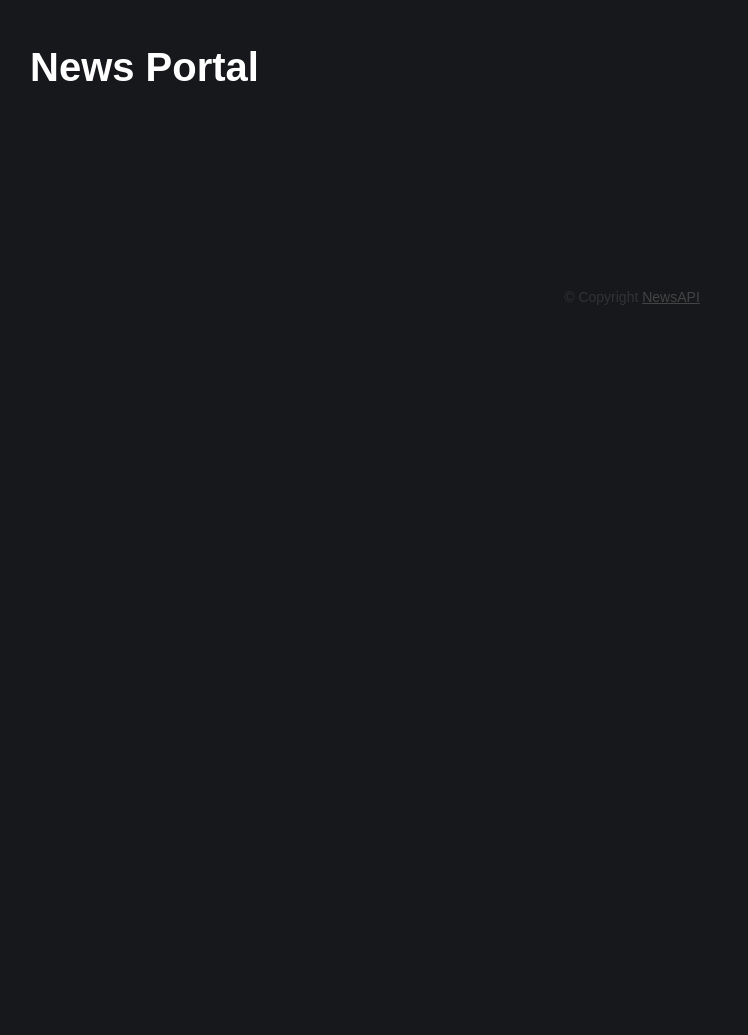
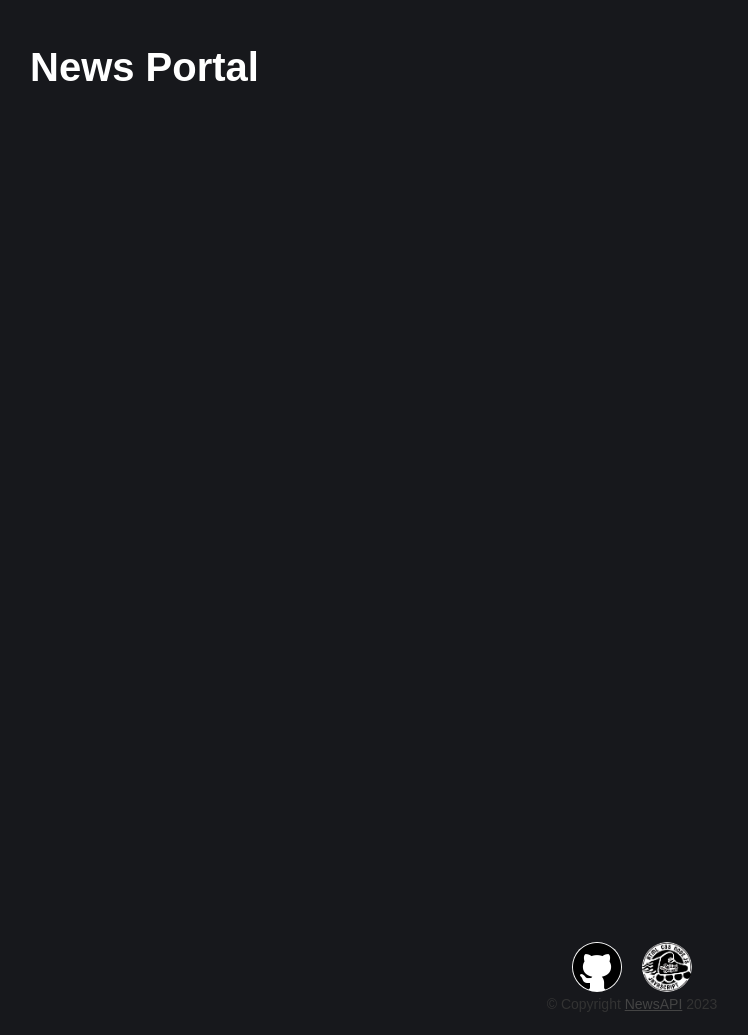
Before and after one commit to KrKate/migration-to-ts, a website built with webpack: page migration-to-ts/src/index.html in a window 1280 px wide. Shown: the whole page, without its empty margins (8-756 px from the left). Before the commit the page ends 800 px from the top, so only its background shows below. Built offline with nearby package versions, Linux system fonts and the light colour scheme; no server answers.

Commit message:
feat: add styles

```diff
--- a/migration-to-ts/package.json
+++ b/migration-to-ts/package.json
@@ -29,6 +29,7 @@
         "eslint-plugin-import": "^2.23.3",
         "eslint-plugin-prettier": "^3.4.0",
         "eslint-webpack-plugin": "^4.0.1",
+        "html-loader": "^4.2.0",
         "html-webpack-plugin": "^5.2.0",
         "prettier": "2.2.1",
         "style-loader": "^2.0.0",
--- a/migration-to-ts/src/components/controller/loader.ts
+++ b/migration-to-ts/src/components/controller/loader.ts
@@ -8,7 +8,6 @@ enum ErrorStatus {
 class Loader {
     readonly baseLink: string;
 
-    // Типы расширения (urlOptions) можно создавать только из типов объектов, options нельзя присвоить просто string
     readonly options: { apiKey: string };
 
     constructor(baseLink: string, options: {readonly apiKey: string }) {
--- a/migration-to-ts/src/components/view/news/news.ts
+++ b/migration-to-ts/src/components/view/news/news.ts
@@ -3,7 +3,7 @@ import {NewsType} from '../../../types/index'
 
 type NewsPick = Pick<NewsType, 'title' | 'description' | 'url' | 'urlToImage' | 'author' | 'name' | 'publishedAt'>;
 
-// https://newsapi.org/docs/endpoints/top-headlines
+
 class News {
     public draw(data: NewsPick[]): void {
         const news = data.length >= 10 ? data.filter((_item: NewsPick, idx: number) => idx < 10) : data;
--- a/migration-to-ts/src/components/view/sources/sources.css
+++ b/migration-to-ts/src/components/view/sources/sources.css
@@ -1,9 +1,11 @@
 .sources {
     display: flex;
-    flex-wrap: nowrap;
-    width: 100%;
-    height: 120px;
-    overflow: auto;
+    justify-content: center;
+    align-items: flex-end;
+    flex-wrap: wrap;
+    width: 45%;
+    height: 100vh;
+    overflow-y: scroll;
     align-items: center;
     font: 300 1em 'Fira Sans', sans-serif;
 }
@@ -32,3 +34,11 @@
     font-weight: 400;
     white-space: nowrap;
 }
+
+@media (max-width:860px) {
+    .sources {
+       width: 100%;
+       height: 130px;
+       overflow-y: scroll ;
+    }
+}
--- a/migration-to-ts/src/global.css
+++ b/migration-to-ts/src/global.css
@@ -13,11 +13,16 @@ header h1 {
     font-weight: 800;
 }
 
+main {
+    display: flex;
+}
+
 footer {
     height: 100px;
     display: flex;
     align-items: center;
     justify-content: center;
+    flex-direction: column;
 }
 footer .copyright {
     font-size: 14px;
@@ -33,3 +38,28 @@ footer .copyright a:hover {
 footer .copyright:before {
     content: '©';
 }
+
+.footer-github {
+    width: 50px;
+    height: 50px;
+    border-radius: 50px;
+    margin: 0 10px;
+    background-color: #fff;
+}
+
+.footer-rsschool {
+    width: 50px;
+    height: 50px;
+    border-radius: 50px;
+    margin: 0 10px;
+}
+.links {
+    display: flex;
+    justify-content: center;
+    align-items: center;
+}
+ @media (max-width:860px) {
+    main {
+       flex-direction: column;
+    }
+}
--- a/migration-to-ts/src/index.html
+++ b/migration-to-ts/src/index.html
@@ -5,6 +5,7 @@
         <meta name="viewport" content="width=device-width, initial-scale=1.0" />
         <meta http-equiv="X-UA-Compatible" content="ie=edge" />
         <title>NewsPortal</title>
+        <link rel="icon" href="../src/img/favicon.png"/>
     </head>
     <body>
         <header>
@@ -15,9 +16,13 @@
             <div class="news"></div>
         </main>
         <footer>
-            <p class="copyright">
-                Copyright <a href="https://newsapi.org">NewsAPI</a>
-            </p>
+            <div class="links">
+               <a href="https://github.com/krkate" target="_blank"><img class="footer-github" src="../src/img/github.png"  alt="my-github"></a>
+               <a href="https://rs.school/js/" target="_blank"><img class="footer-rsschool" src="../src/img/RSS.png" alt="rsschool-logo"></a>
+            </div>
+            <div class="copyright">
+                Copyright <a href="https://newsapi.org">NewsAPI</a> 2023
+            </div>
         </footer>
 
         <template id="sourceItemTemp">
@@ -45,7 +50,6 @@
                 </div>
             </div>
         </template>
-
         <script src="./index.js"></script>
     </body>
 </html>
--- a/migration-to-ts/webpack.config.js
+++ b/migration-to-ts/webpack.config.js
@@ -16,6 +16,10 @@ const baseConfig = {
             {
                 test: /\.ts$/i,
                 use: 'ts-loader'
+            },
+            {
+                test: /\.html$/i,
+                use: 'html-loader'
             }
         ],
     },
```
Also changed, not shown: migration-to-ts/src/img/RSS.png (added), migration-to-ts/src/img/favicon.png (added), migration-to-ts/src/img/github.png (added), 1 other file.
